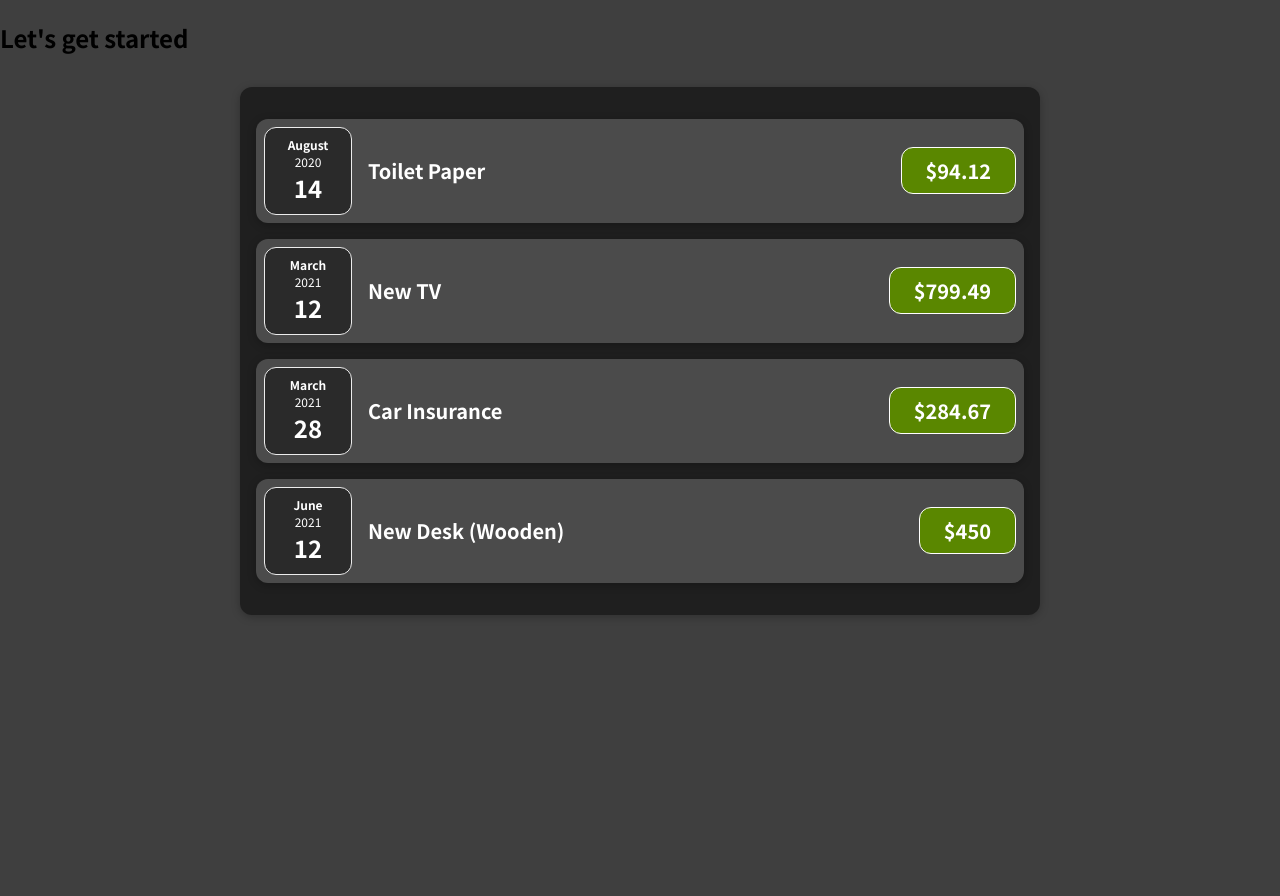
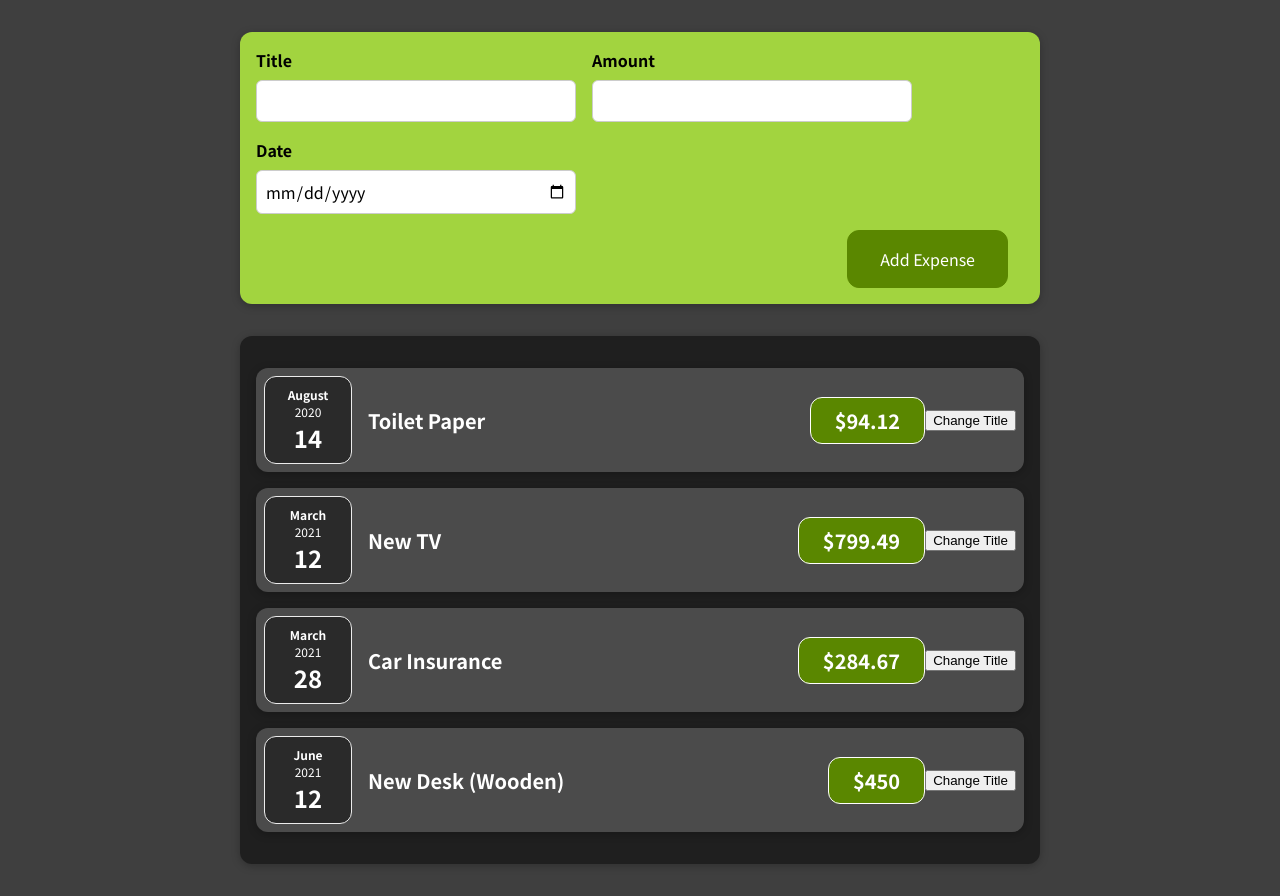
Before and after one commit to agreeshin/expense-tracker, a React (Create React App) app: page / in a window 1280 px wide. Before the commit the page ends 800 px from the top, so only its background shows below. Built offline with nearby package versions, Linux system fonts and the light colour scheme.

Commit message:
Add new expense Form

```diff
--- a/src/App.js
+++ b/src/App.js
@@ -1,8 +1,9 @@
 import React from "react";    // We can omit this import, if we use modern JSX code
 
+import NewExpense from "./components/NewExpense/NewExpense";
 import Expenses from "./components/Expenses/Expenses";
 
-function App() {
+const App = () => {
   const expenses = [
     {
       id: "e1",
@@ -26,19 +27,19 @@
   ];
 
   // Method, which used in the past
-  return React.createElement(
-    "div",
-    {},
-    React.createElement("h2", {}, "Let's get started"),
-    React.createElement(Expenses, { items:expenses }, )
+  // return React.createElement(
+  //   "div",
+  //   {},
+  //   React.createElement("h2", {}, "Let's get started"),
+  //   React.createElement(Expenses, { items:expenses }, )
+  // );
+
+  return (
+    <div>
+      <NewExpense />
+      <Expenses items={expenses} />
+    </div>
   );
-
-  // return (
-  //   <div>
-  //     <h2>Let's get started</h2>
-  //     <Expenses items={expenses} />
-  //   </div>
-  // );
 }
 
 export default App;
--- a/src/components/Expenses/ExpenseDate.js
+++ b/src/components/Expenses/ExpenseDate.js
@@ -2,7 +2,7 @@
 
 import './ExpenseDate.css';
 
-function ExpenseDate(props) {
+const ExpenseDate = (props) => {
   const month = props.date.toLocaleString('en-US', { month: 'long' });
   const day = props.date.toLocaleString('en-US', { day: '2-digit' });
   const year = props.date.getFullYear();
--- a/src/components/Expenses/ExpenseItem.js
+++ b/src/components/Expenses/ExpenseItem.js
@@ -1,17 +1,24 @@
-import React from "react";
+import React, { useState } from "react";
 
 import ExpenseDate from './ExpenseDate';
 import Card from '../UI/Card';
 import "./ExpenseItem.css";
 
-function ExpenseItem(props) {
+const ExpenseItem = (props) => {
+  const [title, setTitle] = useState(props.title);
+
+  const clickHandler = () => {
+    setTitle('Updated');
+  }
+
   return (
     <Card className="expense-item">
       <ExpenseDate date={props.date} />
       <div className="expense-item__description">
-        <h2>{props.title}</h2>
+        <h2>{title}</h2>
         <div className="expense-item__price">{'$' + props.amount}</div>
       </div>
+      <button onClick={clickHandler}>Change Title</button>
     </Card>
   );
 }
--- a/src/components/Expenses/Expenses.js
+++ b/src/components/Expenses/Expenses.js
@@ -4,7 +4,7 @@
 import Card from "../UI/Card";
 import './Expenses.css';
 
-function Expenses(props) {
+const Expenses = (props) => {
   return (
     <Card className="expenses">
       <ExpenseItem
--- /dev/null
+++ b/src/components/NewExpense/ExpenseForm.css
@@ -0,0 +1,27 @@
+.new-expense__controls {
+  display: flex;
+  flex-wrap: wrap;
+  gap: 1rem;
+  margin-bottom: 1rem;
+  text-align: left;
+}
+
+.new-expense__control label {
+  font-weight: bold;
+  margin-bottom: 0.5rem;
+  display: block;
+}
+
+.new-expense__control input {
+  font: inherit;
+  padding: 0.5rem;
+  /* TODO: apply calc() to create a dependency from var(--border-radius)*/
+  border-radius: calc( var(--border-radius) / 2 );
+  border: 1px solid #ccc;
+  width: 20rem;
+  max-width: 100%;
+}
+
+.new-expense__actions {
+  text-align: right;
+}
--- /dev/null
+++ b/src/components/NewExpense/ExpenseForm.js
@@ -0,0 +1,109 @@
+import React, { useState } from "react";
+
+import "./ExpenseForm.css";
+
+const ExpenseForm = (props) => {
+  // Multiple States approach
+  const [enteredTitle, setEnteredTitle] = useState("");
+  const [enteredAmount, setEnteredAmount] = useState("");
+  const [enteredDate, setEnteredDate] = useState("");
+
+  // One State approach
+  // const [userInput, setUserInput] = useState({
+  //   enteredTitle: "",
+  //   enteredAmount: "",
+  //   enteredDate: "",
+  // });
+
+  const titleChangeHandler = (event) => {
+    setEnteredTitle(event.target.value);
+
+    // One State approach
+    // When the new State depends on previous one, we should do like this:
+    // setUserInput((prevState) => {
+    //   return {
+    //     ...prevState,
+    //     enteredTitle: event.target.value,
+    //   };
+    // });
+  };
+
+  const amountChangeHandler = (event) => {
+    setEnteredAmount(event.target.value);
+
+    // One State approach
+    // setUserInput((prevState) => {
+    //   return {
+    //     ...prevState,
+    //     enteredAmount: event.target.value,
+    //   };
+    // });
+  };
+
+  const dateChangeHandler = (event) => {
+    setEnteredDate(event.target.value);
+
+    // One State approach
+    // setUserInput((prevState) => {
+    //   return {
+    //     ...prevState,
+    //     enteredDate: event.target.value,
+    //   };
+    // });
+  };
+
+  const submitHandler = (event) => {
+    event.preventDefault();
+
+    const expenseData = {
+      title: enteredTitle,
+      amount: enteredAmount,
+      date: new Date(enteredDate),
+    };
+
+    props.onSaveExpenseData(expenseData);
+    setEnteredTitle('');
+    setEnteredAmount('');
+    setEnteredDate('');
+  };
+
+  return (
+    <form onSubmit={submitHandler}>
+      <div className="new-expense__controls">
+        <div className="new-expense__control">
+          <label>Title</label>
+          <input
+            type="text"
+            value={enteredTitle}
+            onChange={titleChangeHandler}
+          />
+        </div>
+        <div className="new-expense__control">
+          <label>Amount</label>
+          <input
+            type="number"
+            min="0.01"
+            step="0.01"
+            value={enteredAmount}
+            onChange={amountChangeHandler}
+          />
+        </div>
+        <div className="new-expense__control">
+          <label>Date</label>
+          <input
+            type="date"
+            min="2019-01-01"
+            max="2022-12-31"
+            value={enteredDate}
+            onChange={dateChangeHandler}
+          />
+        </div>
+      </div>
+      <div className="new-expense__actions">
+        <button type="submit">Add Expense</button>
+      </div>
+    </form>
+  );
+};
+
+export default ExpenseForm;
--- /dev/null
+++ b/src/components/NewExpense/NewExpense.css
@@ -0,0 +1,37 @@
+.new-expense {
+  background-color: var(--bg-light);
+  padding: 1rem;
+  margin: 2rem auto;
+  width: 50rem;
+  max-width: 95%;
+  border-radius: var(--border-radius);
+  text-align: center;
+  box-shadow: var(--box-shadow);
+}
+
+.new-expense button {
+  font: inherit;
+  cursor: pointer;
+  padding: 1rem 2rem;
+  border: 1px solid var(--primary-color);
+  background-color: var(--primary-color);
+  color: white;
+  border-radius: var(--border-radius);
+  margin-right: 1rem;
+}
+
+.new-expense button:hover,
+.new-expense button:active {
+  opacity: 0.9;
+}
+
+.new-expense button.alternative {
+  color: var(--dark-color);
+  border-color: transparent;
+  background-color: transparent;
+}
+
+.new-expense button.alternative:hover,
+.new-expense button.alternative:active {
+  opacity: 0.9;
+}
--- /dev/null
+++ b/src/components/NewExpense/NewExpense.js
@@ -0,0 +1,22 @@
+import React from "react";
+
+import ExpenseForm from "./ExpenseForm";
+import "./NewExpense.css";
+
+const NewExpense = () => {
+  const SaveExpenseDataHandler = (enteredExpenseData) => {
+    const expenseData = {
+      ...enteredExpenseData,
+      id: Math.random().toString()
+    };
+    console.log(expenseData);
+  };
+
+  return (
+    <div className="new-expense">
+      <ExpenseForm onSaveExpenseData={SaveExpenseDataHandler} />
+    </div>
+  );
+};
+
+export default NewExpense;
--- a/src/components/UI/Card.js
+++ b/src/components/UI/Card.js
@@ -2,7 +2,7 @@
 
 import './Card.css';
 
-function Card(props) {
+const Card = (props) => {
   const classes = "card " + props.className;
 
   return <div className={classes}>{props.children}</div>;
--- a/src/index.css
+++ b/src/index.css
@@ -2,10 +2,12 @@
 
 :root {
   --primary-color: #5A8700;
+  --dark-color: #304700;
   --bg-body: #3f3f3f;
   --bg-expenses: rgb(31, 31, 31);
   --bg-expense-component: #4b4b4b;
   --bg-date-component: #2a2a2a;
+  --bg-light: #A2D43F;
 
   --box-shadow: 0 2px 8px rgba(0, 0, 0, 0.25);
   --border-radius: 12px;
```
